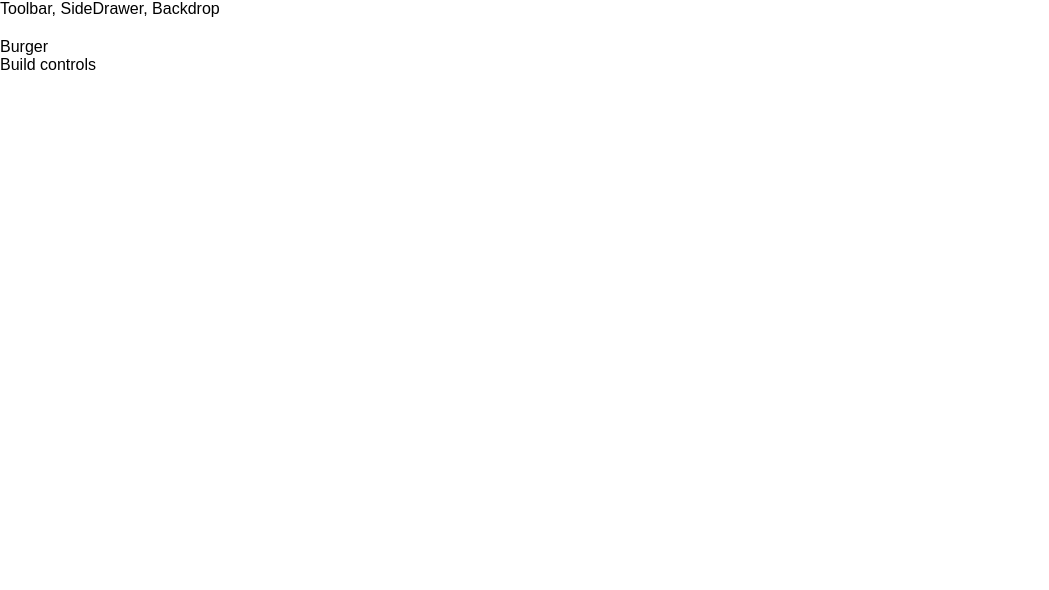
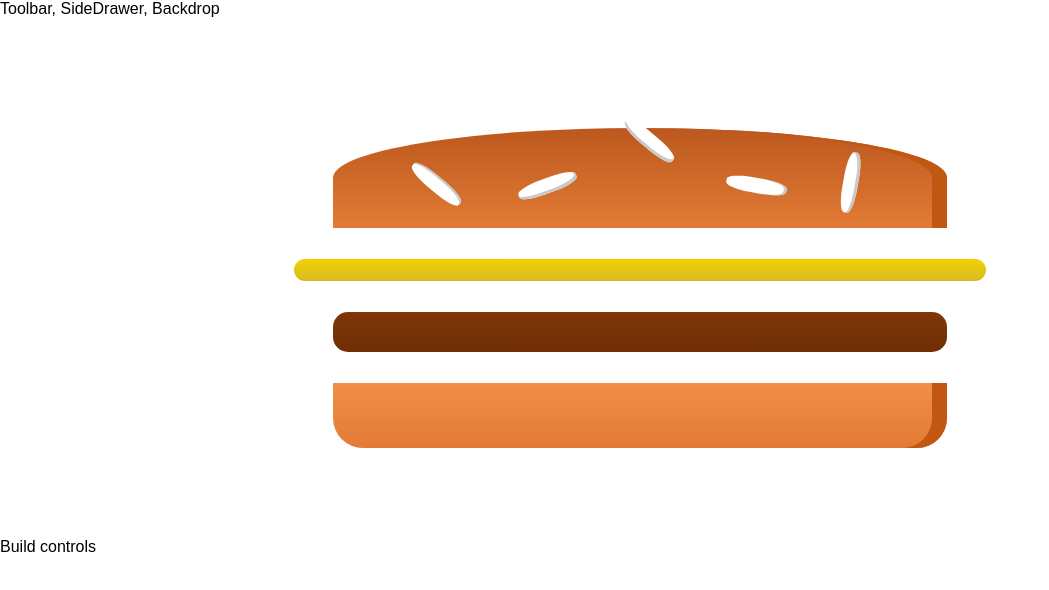
Before and after one commit to sarthak-sehgal/react-app, a React app: page / in a window 1280 px wide. Shown: the top 590 px of the page, without its empty margins (0-1049 px from the left). Built offline with nearby package versions, Linux system fonts and the light colour scheme.

Commit message:
Created static burger

```diff
--- /dev/null
+++ b/src/components/Burger/Burger.css
@@ -0,0 +1,13 @@
+.burger {
+    display: flex;
+    flex-direction: column;
+    justify-content: center;
+    align-items: center;
+    width: 60%;
+    height: 500px;
+    overflow: auto;
+    margin: auto;
+    text-align: center;
+    font-size: 1.2em;
+    font-weight: bolder;
+}
--- a/src/components/Burger/Burger.js
+++ b/src/components/Burger/Burger.js
@@ -0,0 +1,16 @@
+import React from 'react';
+import BurgerIngredient from './BurgerIngredient/BurgerIngredient';
+import classes from './Burger.css';
+
+const burger = (props) => {
+	return (
+		<div className={classes.burger}>
+			<BurgerIngredient type="bread-top" />
+			<BurgerIngredient type="cheese" />
+			<BurgerIngredient type="meat" />
+			<BurgerIngredient type="bread-bottom" />
+		</div>
+	)
+};
+
+export default burger;
--- a/src/containers/BurgerBuilder/BurgerBuilder.js
+++ b/src/containers/BurgerBuilder/BurgerBuilder.js
@@ -1,11 +1,12 @@
 import React, {Component} from 'react';
 import Aux from '../../hoc/Aux.js';
+import Burger from '../../components/Burger/Burger';
 
 class BurgerBuilder extends Component {
     render () {
         return (
             <Aux>
-                <div>Burger</div>
+                <Burger />
                 <div>Build controls</div>
             </Aux>
         )
```
